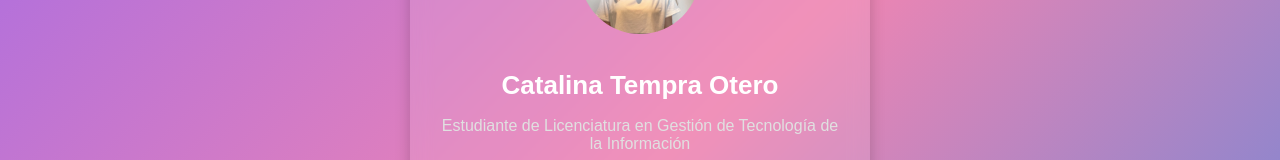
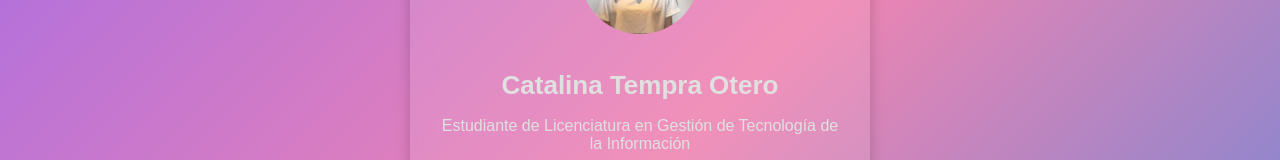
Before and after one commit to catalina-to24/LinktreeCata, a plain HTML site: page index.html in a window 1280 px wide. Shown: the part 213-373 px from the top of the page. Drawn offline with Linux system fonts and the light colour scheme.

Commit message:
cambio de estilos

```diff
--- a/styles.css
+++ b/styles.css
@@ -7,7 +7,7 @@ body {
     justify-content: center;
     align-items: center;
     height: 100vh;
-    color: #fff;
+    color: #e0e0e0;
 }
 
 .linktree-container {
@@ -32,7 +32,7 @@ body {
     font-size: 26px;
     font-weight: bold;
     margin-bottom: 10px;
-    color: #fff;
+    color: #e0e0e0;
 }
 
 p {
```
